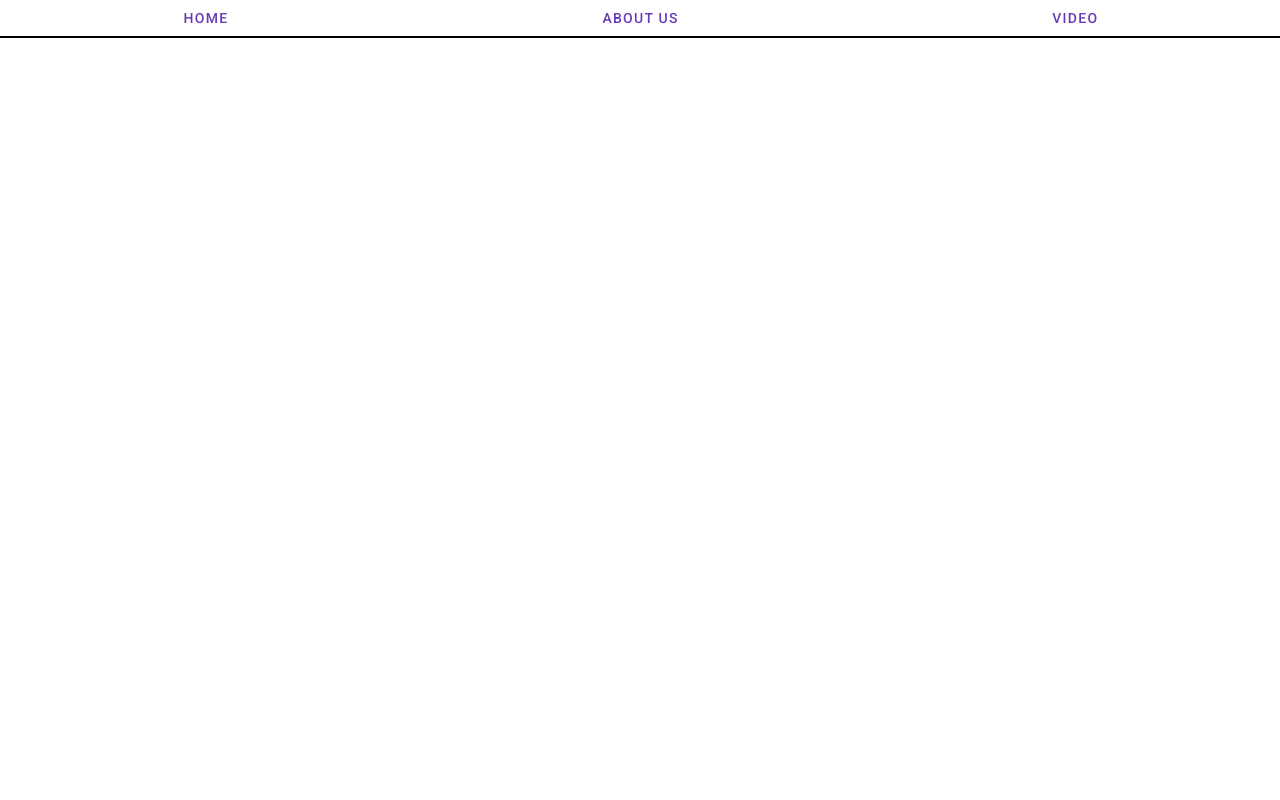
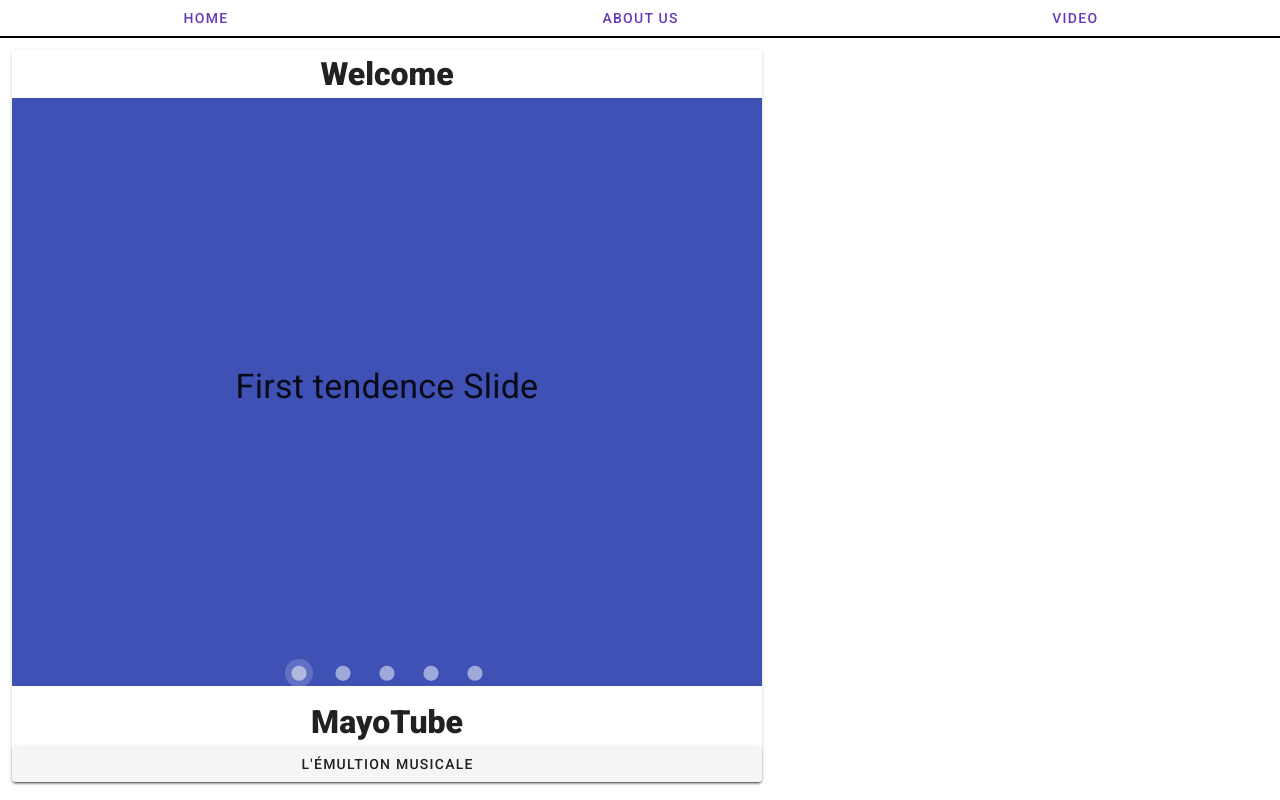
Before and after one commit to Realise-Formation-Digital/20.10-vue-music-project-1, a Vue app: page / in a window 1280 px wide. Built offline with nearby package versions, Linux system fonts and the light colour scheme.

Commit message:
home page
home page

```diff
--- a/src/App.vue
+++ b/src/App.vue
@@ -25,7 +25,11 @@
         ></v-row
       >
       <hr color="black" />
-      <router-view></router-view>
+
+
+      <router-view>
+
+      </router-view>
     </v-main>
   </v-app>
 </template>
--- a/src/components/home.vue
+++ b/src/components/home.vue
@@ -1,14 +1,84 @@
-<template><div></div> </template>
+<template>
+  <div>
+
+        <v-container fluid>
+<!--- début de la card <--->
+        <v-card width="750px">
+
+<!--- titre <--->
+        <h1><center><b> Welcome </b></center></h1>
+
+<!--- carousel <--->
+        <v-carousel
+    cycle
+
+    height="600"
+    hide-delimiter-background
+    show-arrows-on-hover
+        >
+        <v-carousel-item
+      v-for="(slide, i) in slides"
+      :key="i"
+      >
+      <v-sheet
+        :color="colors[i]"
+        height="100%"
+      >
+        <v-row
+          class="fill-height"
+          align="center"
+          justify="center"
+        >
+          <div class="display-1">
+            {{ slide }} Slide
+
+          </div>
+        </v-row>
+      </v-sheet>
+    </v-carousel-item>
+  </v-carousel>
+<!-------zone de texte sous le carousel<------>
+      <h1><center><b> MayoTube</b></center></h1>
+
+<!-------bouton<------>
+  <v-btn block>
+    L'émultion musicale
+  </v-btn>
+
+
+
+  </v-card>
+</v-container>
+</div>
+  </template>
 
 <script>
 export default {
   name: "home",
   props: {},
   data: function() {
-    return {};
+    return {
+      colors: [
+          'indigo',
+          'deep-purple accent-5',
+          'indigo',
+          'deep-purple accent-5',
+          'indigo',
+        ],
+        slides: [
+          'First tendence',
+          'Second tendence',
+          'Third tendence',
+          'Fourth tendence',
+          'Fifth tendence',
+        ],
+    };
   },
   methods: {},
 };
+
 </script>
 
-<style scoped></style>
+<style scoped>
+
+</style>
```
Also changed, not shown: src/assets/MayoTube-logo-sample-3.png (added).
